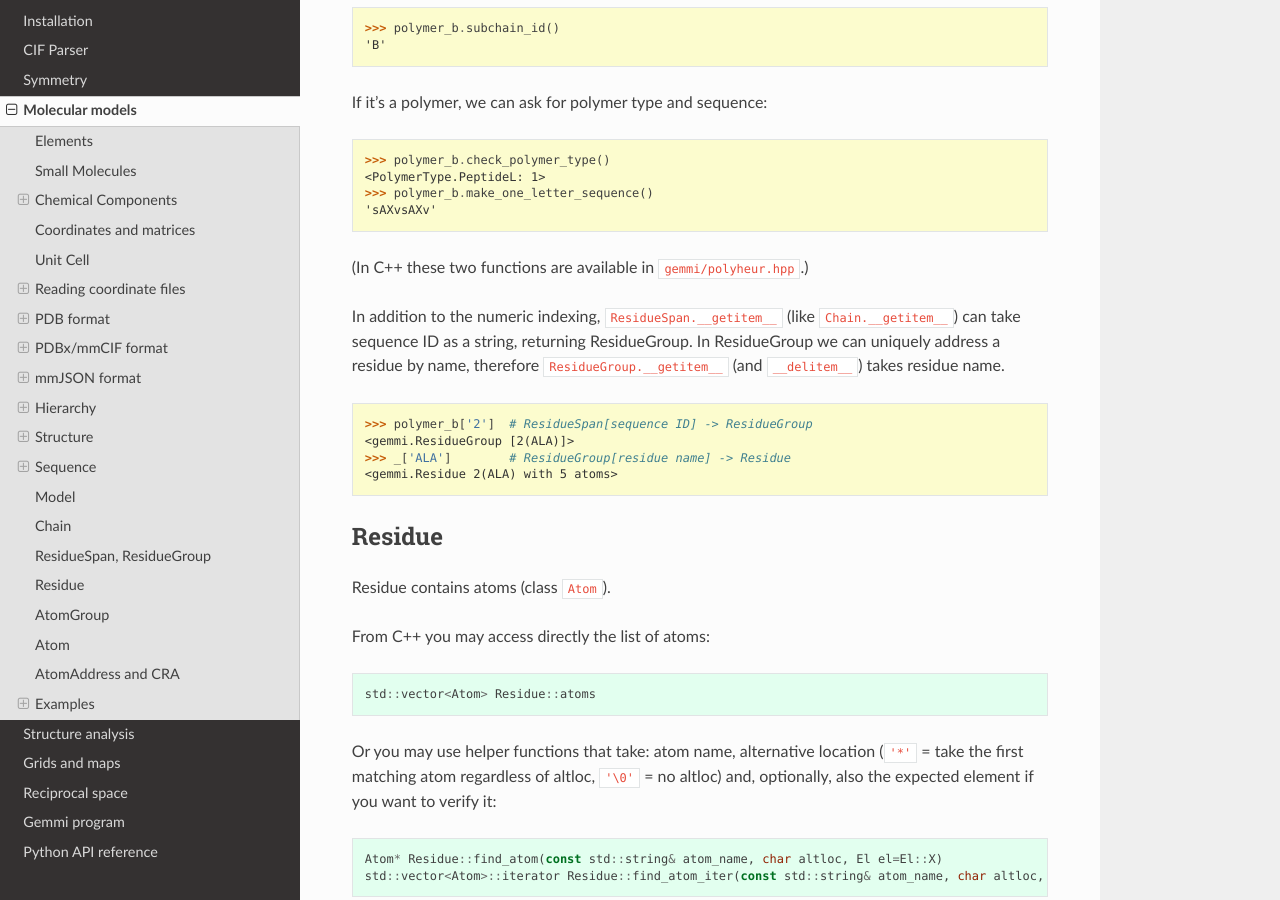
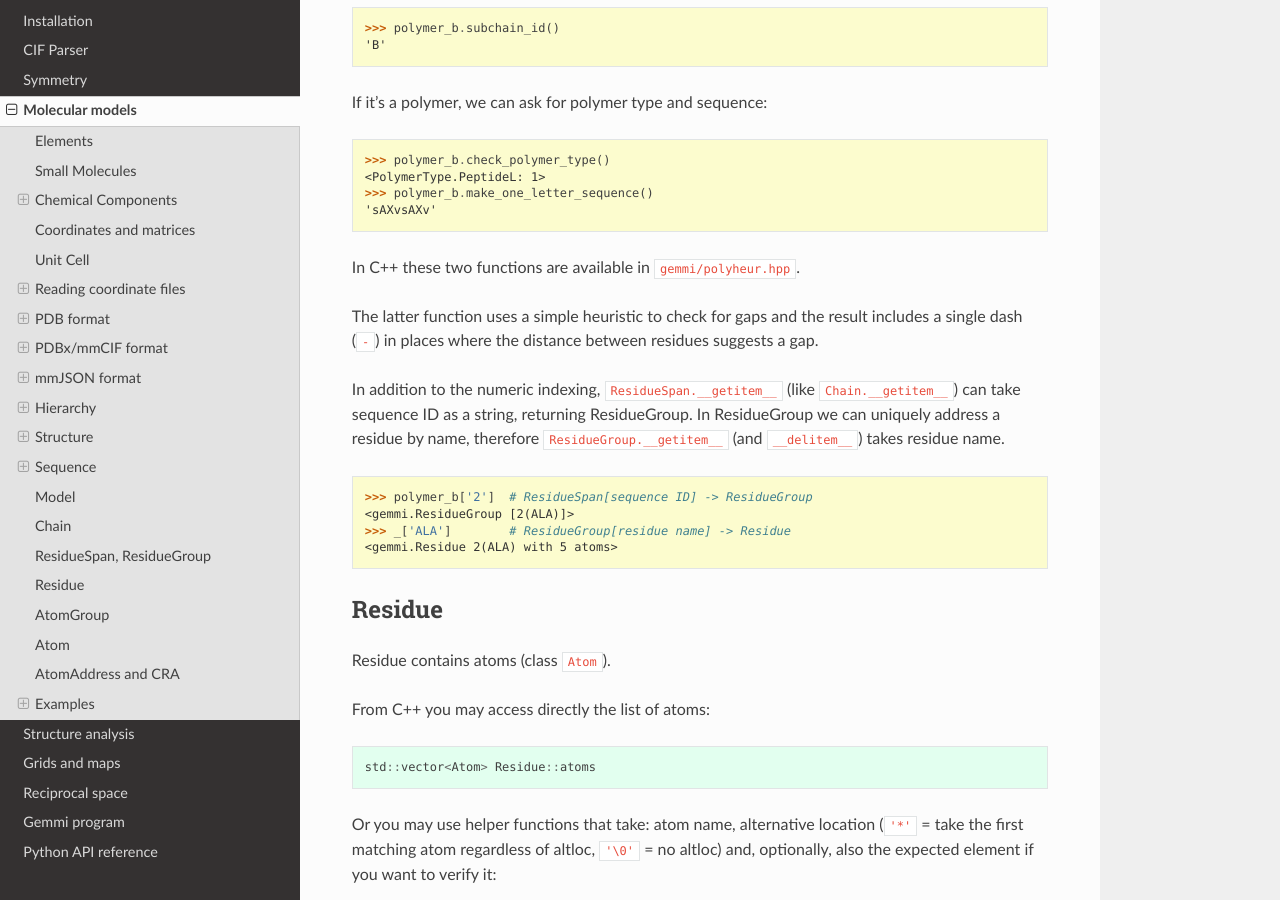
Before and after one commit to project-gemmi/gemmi, a Sphinx documentation site: the page built from docs/mol.rst, in a window 1280 px wide and 900 px high, scrolled down 43712 px. Built offline with Sphinx 7.4.7 and the Read the Docs theme 2.0.0, drawn with Linux system fonts in a browser that asks for light colours.

Commit message:
add a note in docs

```diff
--- a/docs/mol.rst
+++ b/docs/mol.rst
@@ -2489,7 +2489,11 @@ If it's a polymer, we can ask for polymer type and sequence:
   >>> polymer_b.make_one_letter_sequence()
   'sAXvsAXv'
 
-(In C++ these two functions are available in ``gemmi/polyheur.hpp``.)
+In C++ these two functions are available in ``gemmi/polyheur.hpp``.
+
+The latter function uses a simple heuristic to check for gaps
+and the result includes a single dash (``-``) in places
+where the distance between residues suggests a gap.
 
 In addition to the numeric indexing,
 ``ResidueSpan.__getitem__`` (like ``Chain.__getitem__``) can take
```
